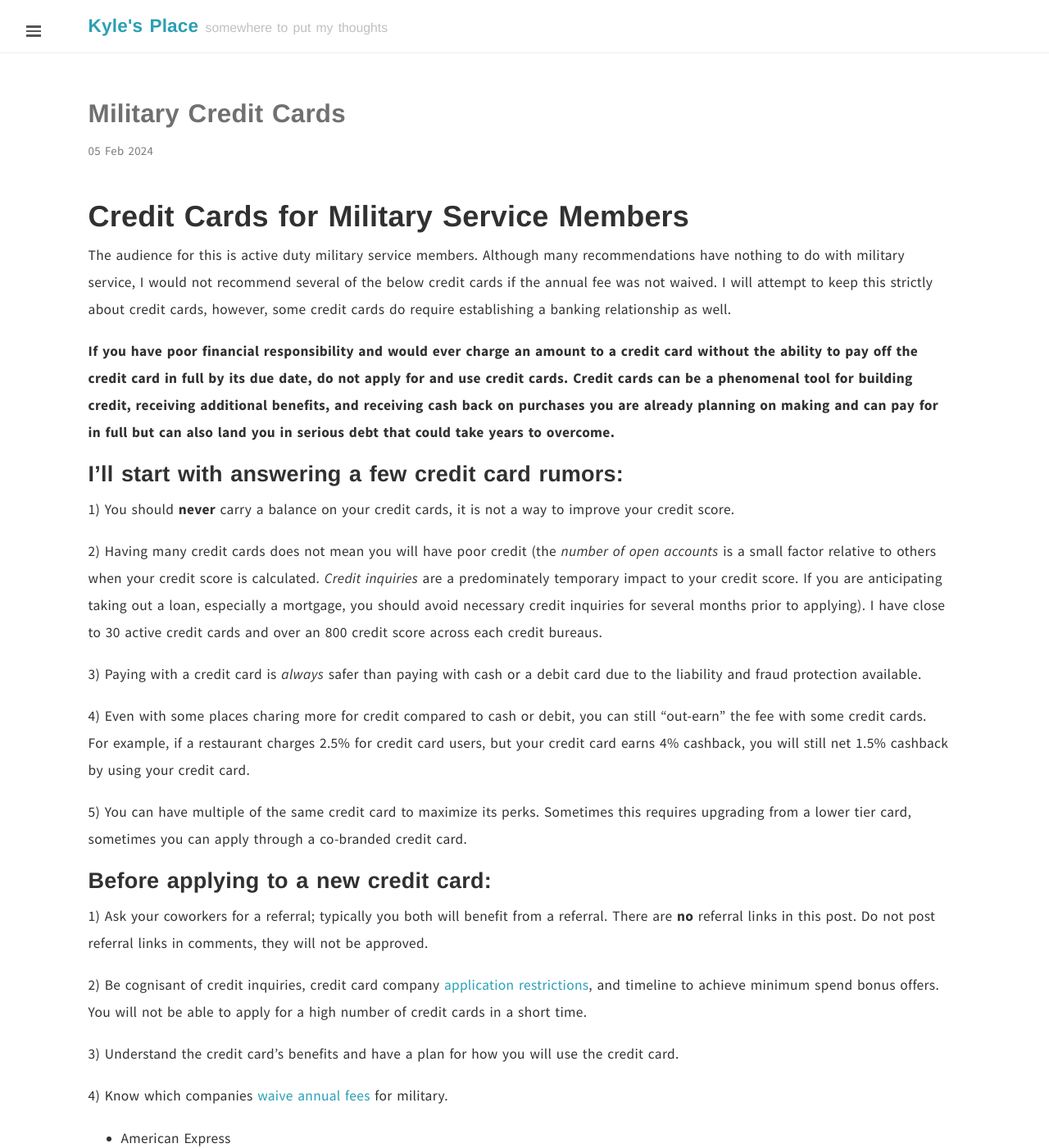
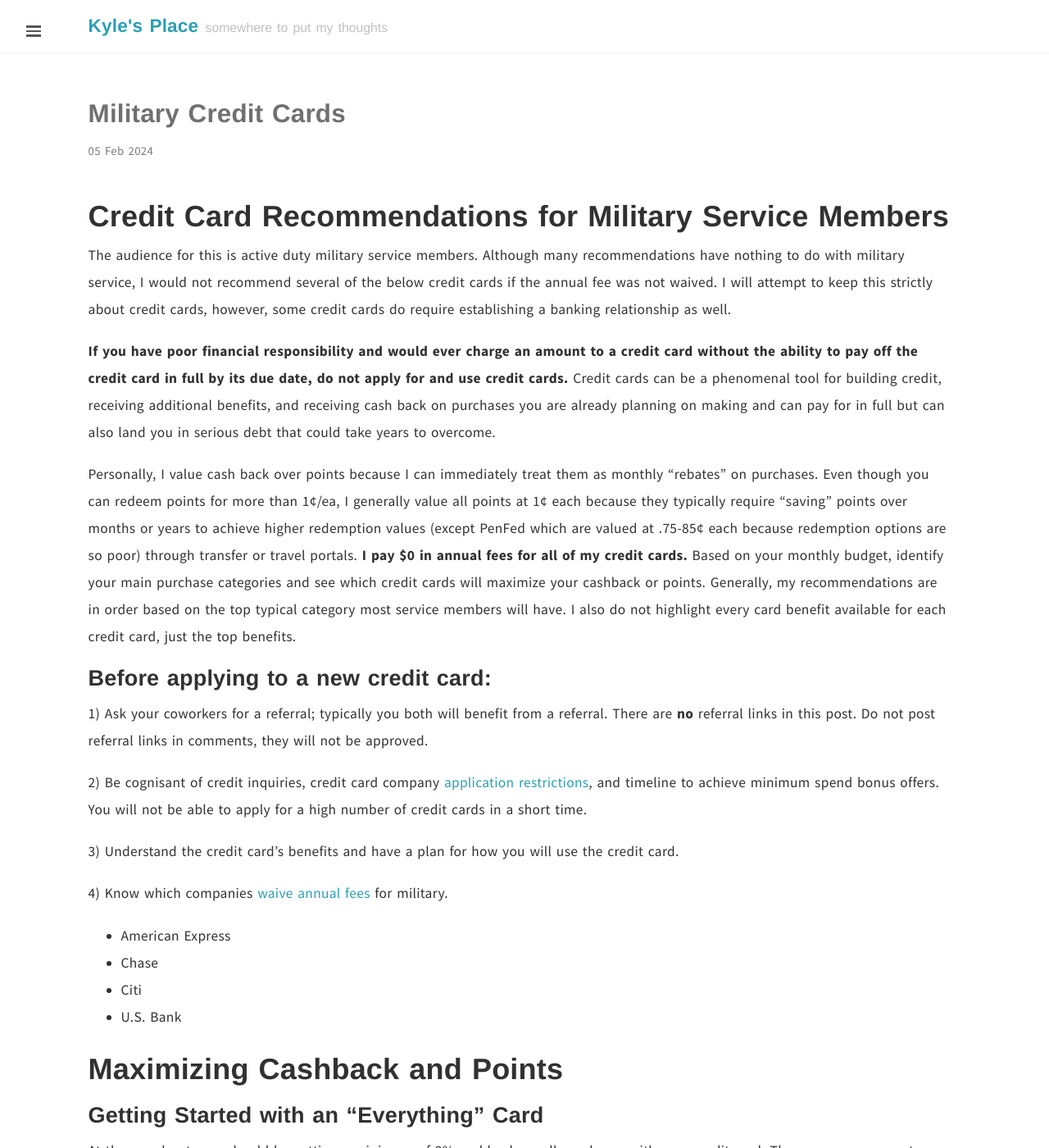
Before and after one commit to gorhack/gorhack.github.io, a Jekyll site: the page built from _posts/2024-02-05-Military-credit-cards.md, in a window 1280 px wide and 1400 px high. Shown: the whole window at 82% size. Built offline with Jekyll 4.4.1, drawn with Linux system fonts in a browser that asks for light colours; our own code applies the rules of GitHub Pages for plain Markdown files; some of the changed text lies outside the part shown.

Commit message:
Removed social sharing; reformatted post

```diff
--- a/_includes/share-page.html
+++ /dev/null
@@ -1,6 +0,0 @@
-<div class="social-media">
-    Share this:
-    <a class="social-media-box" href="https://twitter.com/intent/tweet?text={{ page.title }}&amp;url={{ site.url }}{{ page.url | remove_first:'/' }}&amp;via={{ site.twitter_username }}" rel="nofollow" target="_blank" title="Share on Twitter"><i class="fa fa-twitter fa-sm-90"></i>Twitter</a>
-    <a class="social-media-box" href="https://facebook.com/sharer.php?u={{ site.url }}{{ page.url | remove_first:'/' }}" rel="nofollow" target="_blank" title="Share on Facebook"><i class="fa fa-facebook-f fa-sm-90"></i>Facebook</a>
-    <a class="social-media-box" href="https://plus.google.com/share?url={{ site.url }}{{ page.url | remove_first:'/' }}" rel="nofollow" target="_blank" title="Share on Google+"><i class="fa fa-google-plus fa-sm-90"></i>Google+</a>
-</div>
--- a/_layouts/post.html
+++ b/_layouts/post.html
@@ -19,9 +19,6 @@ layout: default
 </div>
 
 <hr></hr>
-<div class="social-media">
-  {% include share-page.html %}
-</div>
 
 <div class="related">
   <h3 class="related-heading">Other Posts</h3>
--- a/_posts/2024-02-05-Military-credit-cards.md
+++ b/_posts/2024-02-05-Military-credit-cards.md
@@ -1,4 +1,4 @@
-# Credit Cards for Military Service Members
+# Credit Card Recommendations for Military Service Members
 
 The audience for this is active duty military service members. Although many recommendations have nothing to do with
 military service, I would not recommend several of the below credit cards if the annual fee was not waived. I will
@@ -6,29 +6,19 @@ attempt to keep this strictly about credit cards, however, some credit cards do
 relationship as well.
 
 **If you have poor financial responsibility and would ever charge an amount to a credit card without the ability
-to pay off the credit card in full by its due date, do not apply for and use credit cards. Credit cards can be a
+to pay off the credit card in full by its due date, do not apply for and use credit cards.** Credit cards can be a
 phenomenal tool for building credit, receiving additional benefits, and receiving cash back on purchases you are already
-planning on making and can pay for in full but can also land you in serious debt that could take years to overcome.**
+planning on making and can pay for in full but can also land you in serious debt that could take years to overcome.
 
-## I'll start with answering a few credit card rumors:
+Personally, I value cash back over points because I can immediately treat them as monthly "rebates" on purchases. Even
+though you can redeem points for more than 1¢/ea, I generally value all points at 1¢ each because they typically require
+"saving" points over months or years to achieve higher redemption values (except PenFed which are valued at .75-85¢ each
+because redemption options are so poor) through transfer or travel portals. **I pay \$0 in annual fees for all of my
+credit cards.** Based on your monthly budget, identify your main purchase categories and see which credit cards will
+maximize your cashback or points. Generally, my recommendations are in order based on the top typical category most
+service members will have. I also do not highlight every card benefit available for each credit card, just the top
+benefits.
 
-1) You should **never** carry a balance on your credit cards, it is not a way to improve your credit score.
-
-2) Having many credit cards does not mean you will have poor credit (the *number of open accounts* is a small factor
-   relative to others when your credit score is calculated. *Credit inquiries* are a predominately temporary impact to
-   your credit score. If you are anticipating taking out a loan, especially a mortgage, you should avoid necessary
-   credit inquiries for several months prior to applying). I have close to 30 active credit cards and over an 800
-   credit score across each credit bureaus.
-
-3) Paying with a credit card is *always* safer than paying with cash or a debit card due to the liability and
-   fraud protection available.
-
-4) Even with some places charing more for credit compared to cash or debit, you can still "out-earn" the fee with some
-   credit cards. For example, if a restaurant charges 2.5% for credit card users, but your credit card earns 4%
-   cashback, you will still net 1.5% cashback by using your credit card.
-
-5) You can have multiple of the same credit card to maximize its perks. Sometimes this requires upgrading from a lower
-   tier card, sometimes you can apply through a co-branded credit card.
 
 ## Before applying to a new credit card:
 
@@ -50,18 +40,10 @@ planning on making and can pay for in full but can also land you in serious debt
    - Citi
    - U.S. Bank
 
-Personally, I value cash back over points because I can immediately treat them as monthly "rebates" on purchases. Even
-though you can redeem points for more than 1¢/ea, I generally value all points at 1¢ each because they typically require
-"saving" points over months or years to achieve higher redemption values (except PenFed which are valued at .75-85¢ each
-because redemption options are so poor) through transfer or travel portals. **I pay \$0 in annual fees for all of my
-credit cards.** Based on your monthly budget, identify your main purchase categories and see which credit cards will
-maximize your cashback or points. Generally, my recommendations are in order based on the top typical category most
-service members will have. I also do not highlight every card benefit available for each credit card, just the top
-benefits.
 
-## Maximizing Cashback and Points
+# Maximizing Cashback and Points
 
-### Getting Started with an "Everything" Card
+## Getting Started with an "Everything" Card
 
 At the very least, you should be getting a minimum of 2% cashback on all purchases with your credit card. There are many
 ways to earn higher than 2%, but many require additional steps. For example, with the
@@ -75,7 +57,7 @@ but requires a RobinHood Gold subscription (\$5/mo).
 
 2) [Wells Fargo Active Cash Card](https://creditcards.wellsfargo.com/active-cash-credit-card): 2% cashback
 
-### Restaurants
+## Restaurants
 
 1) [Chase Sapphire Reserve](https://creditcards.chase.com/rewards-credit-cards/sapphire/reserve): 3x points (50% bonus
    on all Chase points when redeemed through the Chase Travel Portal so effectively 4.5x points), \$300 travel credit.
@@ -84,7 +66,7 @@ but requires a RobinHood Gold subscription (\$5/mo).
    4x points on up to \$50,000/yr, 4x points on up to $25,000/yr on groceries, \$120 dining credit, \$10/mo Uber credit,
    \$100 Resy Credit, \$7/mo Dunkin' Donuts Credit
 
-### Online Purchases
+## Online Purchases
 
 1) [Bank of America Customized Cash Rewards](https://www.bankofamerica.com/credit-cards/products/cash-back-credit-card/)
    3% on up to \$2500/quarter. Bank of
@@ -96,7 +78,7 @@ but requires a RobinHood Gold subscription (\$5/mo).
 3) [Amex Blue Cash Everyday](https://www.americanexpress.com/us/credit-cards/card/blue-cash-everyday/): 3% on up to
    \$6000/yr
 
-### Travel
+## Travel
 
 1) [American Express Platinum](https://www.americanexpress.com/us/credit-cards/card/platinum/): 5x points with airlines,
    Priority Pass Lounge access, Centurion Lounge access, \$200 airline credit
@@ -127,7 +109,7 @@ but requires a RobinHood Gold subscription (\$5/mo).
    - IHG:
    [Chase IHG Premier](https://creditcards.chase.com/a1/ihg/Premier12325NAEP)
 
-### Grocery Shopping
+## Grocery Shopping
 
 1) [American Express Blue Cash Preferred Card](https://www.americanexpress.com/us/credit-cards/card/blue-cash-preferred/):
    6% cashback on up to \$6,000/yr, 6% cashback on select streaming subscriptions, 3% cashback on gas.
@@ -136,7 +118,7 @@ but requires a RobinHood Gold subscription (\$5/mo).
    4x points on up to \$25,000/yr, 4x points on up to $50,000/yr at restaurants, \$120 dining credit, \$10/mo Uber
    credit, \$100 Resy Credit, \$7/mo Dunkin' Donuts Credit
 
-### Gas
+## Gas
 
 1) [PenFed Platinum Rewards](https://www.penfed.org/credit-cards/platinum-rewards-visa): 5x points on gas and EV
    charging
@@ -145,7 +127,7 @@ but requires a RobinHood Gold subscription (\$5/mo).
    3% cashback, 6% cashback on up to \$6,000 in grocery store purchases, and 6% cashback on select streaming
    subscriptions.
 
-### Rotating Categories
+## Rotating Categories
 
 1) [Discover It](https://www.discover.com/credit-cards/cash-back/it-card.html): 5% cashback on quarterly category. These
    categories include grocery, Amazon/Target/Walmart, PayPal, restaurants, etc.
@@ -168,6 +150,27 @@ but requires a RobinHood Gold subscription (\$5/mo).
 3) Maximizing [sign up bonuses](https://thepointsguy.com/credit-cards/limited-time-card-offers/)
 
 4) [Point breakdowns](https://thepointsguy.com/credit-cards/best/)
+
+## Credit Card Rumors:
+
+1) You should **never** carry a balance on your credit cards, it is not a way to improve your credit score.
+
+2) Having many credit cards does not mean you will have poor credit (the *number of open accounts* is a small factor
+   relative to others when your credit score is calculated. *Credit inquiries* are a predominately temporary impact to
+   your credit score. If you are anticipating taking out a loan, especially a mortgage, you should avoid necessary
+   credit inquiries for several months prior to applying). I have close to 30 active credit cards and over an 800
+   credit score across each credit bureaus.
+
+3) Paying with a credit card is *always* safer than paying with cash or a debit card due to the liability and
+   fraud protection available.
+
+4) Even with some places charing more for credit compared to cash or debit, you can still "out-earn" the fee with some
+   credit cards. For example, if a restaurant charges 2.5% for credit card users, but your credit card earns 4%
+   cashback, you will still net 1.5% cashback by using your credit card.
+
+5) You can have multiple of the same credit card to maximize its perks. Sometimes this requires upgrading from a lower
+   tier card, sometimes you can apply through a co-branded credit card.
+
 
 ## What's in my wallet
 
```
